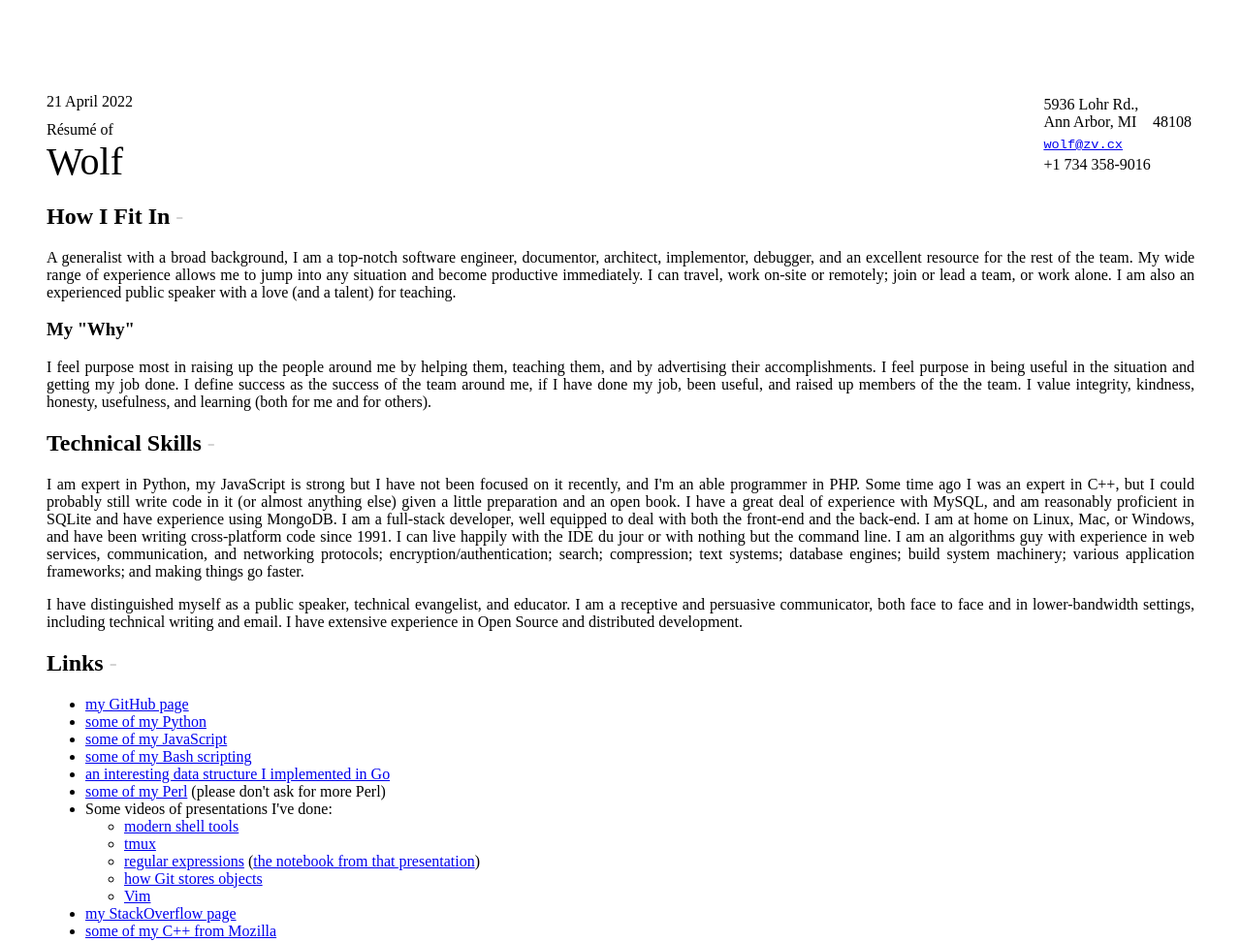
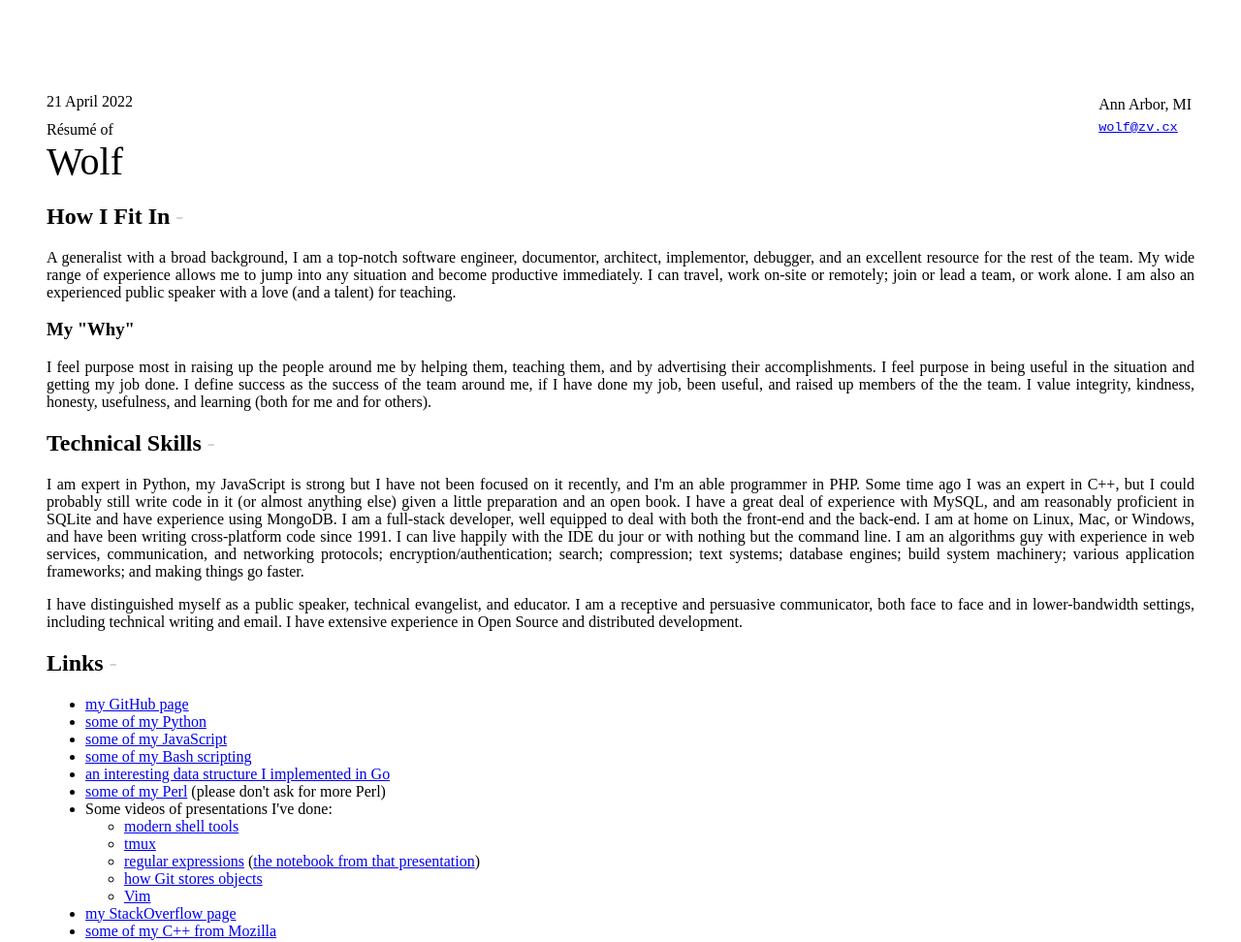
Before and after one commit to wolf/wolf.github.io, a plain HTML site: page index.html in a window 1280 px wide. Shown: the top 972 px of the page at 97% size. Drawn offline with Linux system fonts and the light colour scheme.

Commit message:
Remove street address and phone number

```diff
--- a/index.html
+++ b/index.html
@@ -187,15 +187,11 @@
   <table>
     <tr>
       <td class="contact-label">mailing label:</td>
-      <td>5936 Lohr Rd.,<br/>Ann Arbor, MI <span class="zip-code">48108</span></td>
+      <td>Ann Arbor, MI</td>
     </tr>
     <tr>
       <td class="contact-label">email:</td>
       <td><a class="literal-url" href="mailto:wolf@zv.cx">wolf@zv.cx</a></td>
-    </tr>
-    <tr>
-      <td class="contact-label">phone:</td>
-      <td>+1 734 358-9016</td>
     </tr>
   </table>
 </div>
```
